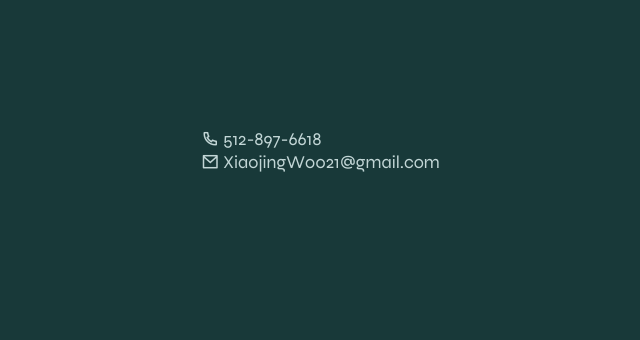
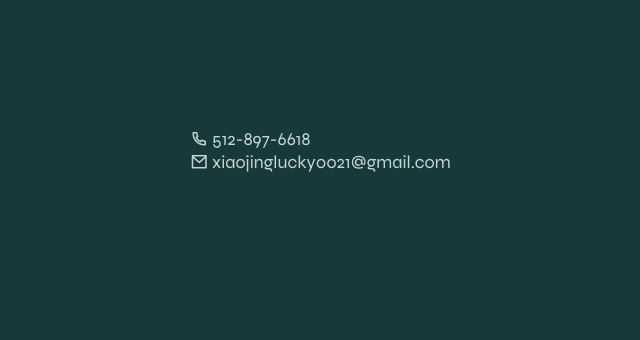
Before and after one commit to Xiaojing-Lucky/Xiaojing-Lucky.github.io, a plain HTML site: page index.html in a window 1280 px wide. Shown: the top 340 px of the page, 635-1275 px from the left. Drawn offline with nearby package versions, Linux system fonts and the light colour scheme.

Commit message:
update email

```diff
--- a/index.html
+++ b/index.html
@@ -60,7 +60,7 @@
             <div class="home__container container grid">
                <!--<img src="assets/img/home-perfil.png" alt="'image" class="'home__img">-->
                <p class="home_cont"> <i class="ri-phone-line"></i> 512-897-6618 <br>
-                   <i class="ri-mail-line"></i> XiaojingW0021@gmail.com </p>
+                   <i class="ri-mail-line"></i> xiaojinglucky0021@gmail.com </p>
                <div class="home__data">
                   <h3 class="home__name">Xiaojing Wang </h3>
                   <h3 class="home_profession">&nbsp &nbsp &nbsp Portfolio</h3>
```
